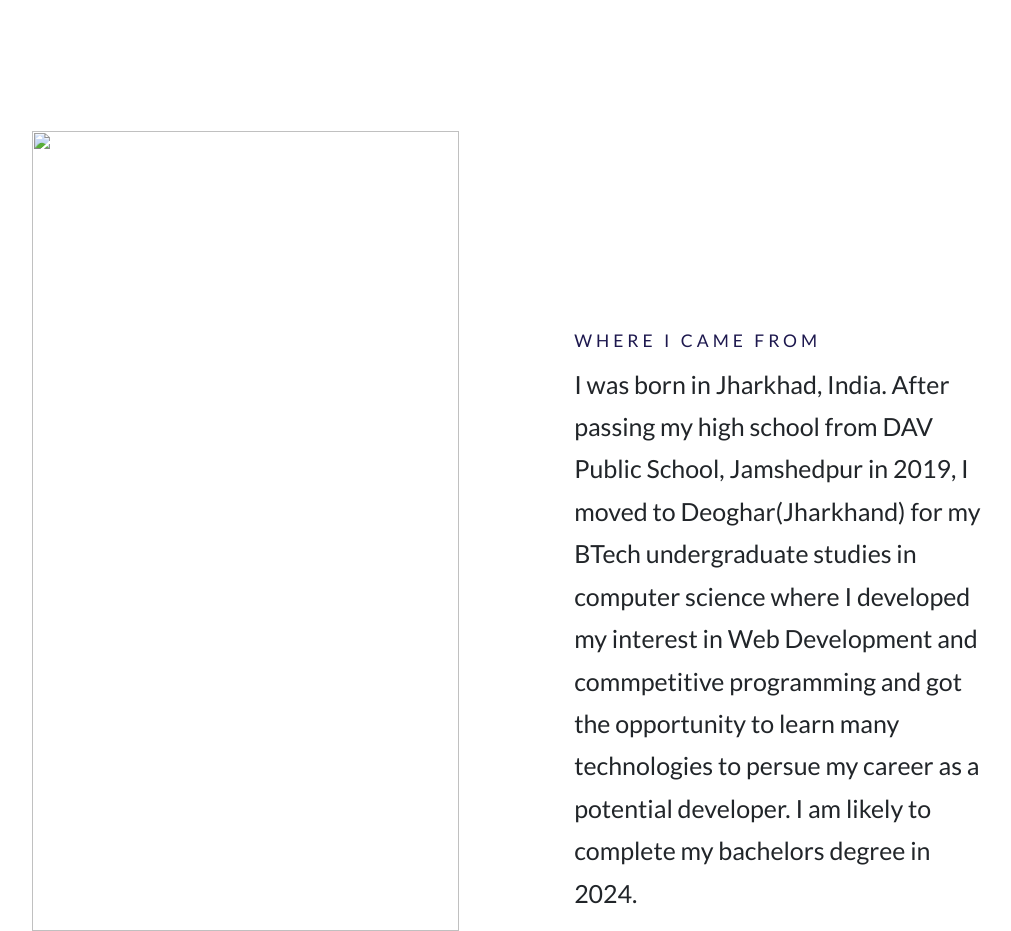
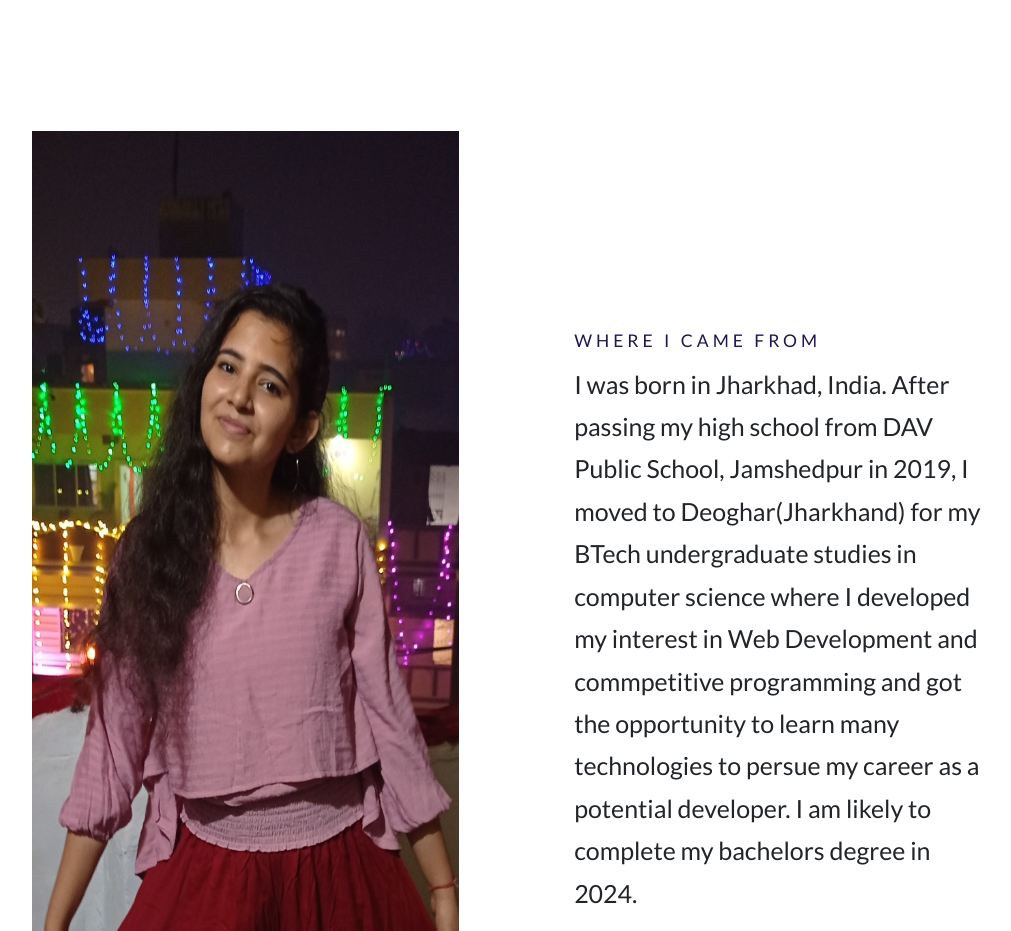
Before and after one commit to namrata4496/My-Portfolio, a plain HTML site: page about.html in a window 1280 px wide. Shown: the part 680-1611 px from the top of the page, without its empty margins (65-1076 px from the left). Drawn offline with nearby package versions, Linux system fonts and the light colour scheme; the site is published under a folder, as on GitHub Pages, so addresses that start at the root find nothing.

Commit message:
Update about.html

```diff
--- a/about.html
+++ b/about.html
@@ -61,7 +61,7 @@
       <div class="container">
       <div class=" conatiner wrapper" style="margin-bottom: 4em;">
         <div class="sidebar">
-            <img class="img" src="/Images/about_photo.jpg">
+            <img class="img" src="Images/about_photo.jpg">
         </div>
         <div class="main">
 
```
